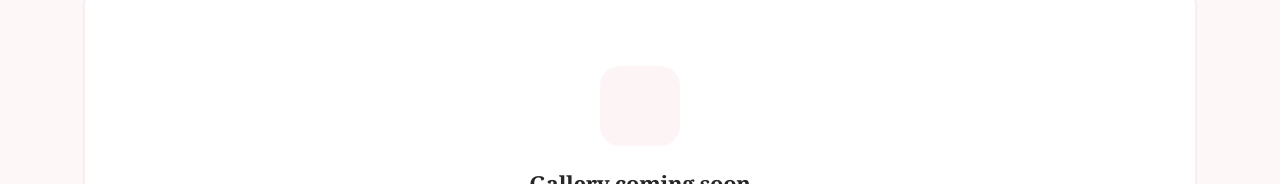
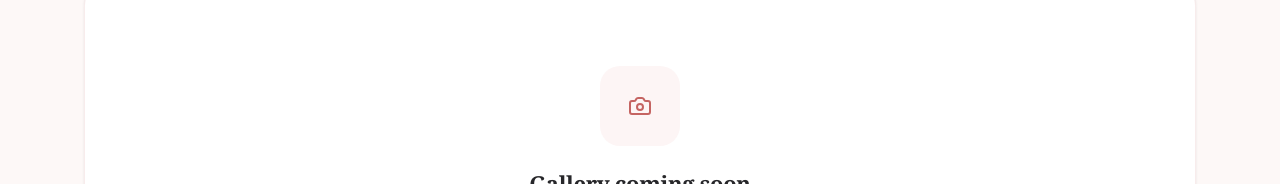
Before and after one commit to elsieok/elsietheexplorer, a Next.js app: page /photography in a window 1280 px wide. Shown: the part 248-432 px from the top of the page. Built offline with nearby package versions, Linux system fonts and the light colour scheme.

Commit message:
Update photography/page.js, fixed camera colour

```diff
--- a/app/photography/page.js
+++ b/app/photography/page.js
@@ -93,7 +93,7 @@ export default function PhotographyPage() {
               fontSize: '2.25rem',
             }}
           >
-            <Camera color="#var(--brand-500)" />
+            <Camera color="var(--brand-500)" />
           </div>
           <h2
             style={{
```
